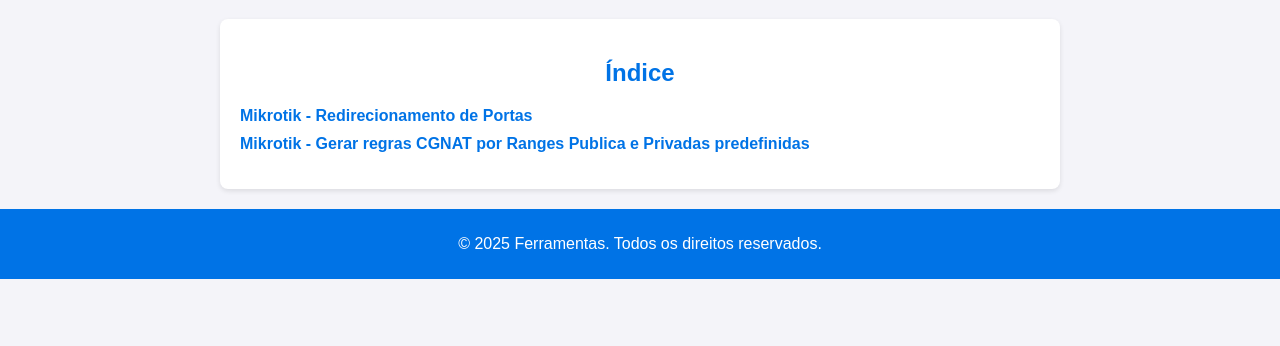
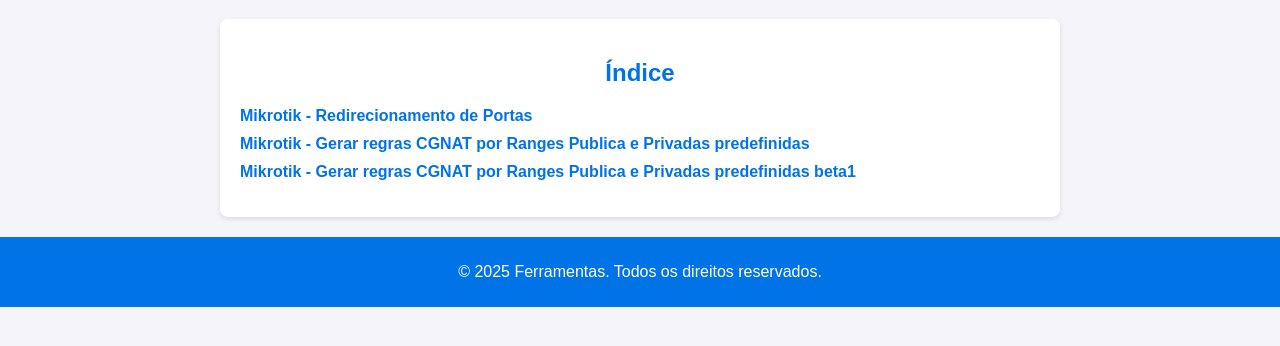
Before and after one commit to Oryonbr/testes.io, a plain HTML site: page index.html in a window 1280 px wide. Shown: the part 78-424 px from the top of the page. Drawn offline with Linux system fonts and the light colour scheme.

Commit message:
Update index.html

```diff
--- a/index.html
+++ b/index.html
@@ -66,6 +66,7 @@
         <ul>
             <li><a href="mikrotik_redirecionamento_porta.html">Mikrotik - Redirecionamento de Portas</a></li>
             <li><a href="mikrotik_regras_cgnat_priv_pub_ratio.html">Mikrotik - Gerar regras CGNAT por Ranges Publica e Privadas predefinidas</a></li>
+            <li><a href="mikrotik_regras_cgnat_priv_pub_razao_beta1.html">Mikrotik - Gerar regras CGNAT por Ranges Publica e Privadas predefinidas beta1</a></li>
                   </ul>
     </main>
     <footer>
```
